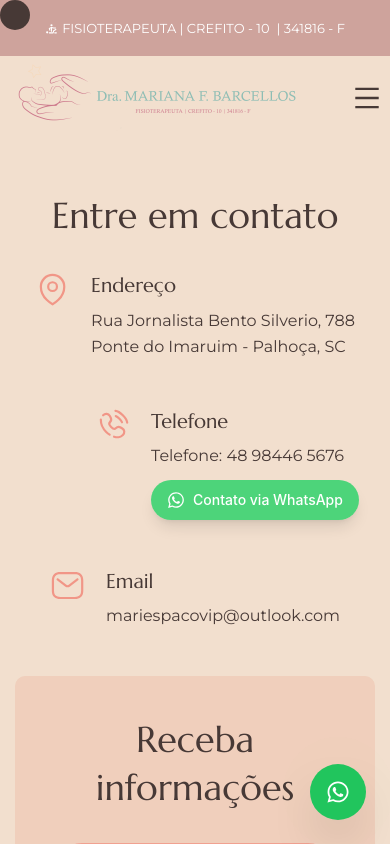
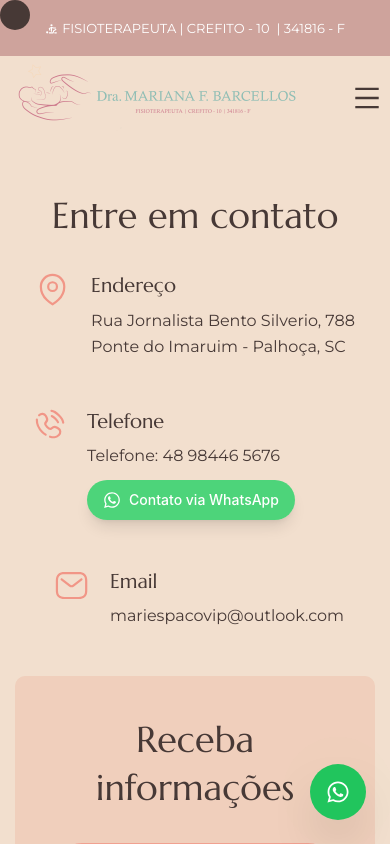
Before and after one commit to juniorpinhodev/mariana_barcellos, a Next.js app: page /contato in a window 390 px wide. Shown: the top 844 px of the page. Built offline with nearby package versions, Linux system fonts and the light colour scheme.

Commit message:
feat: 🎸 Ajusta contatos

```diff
--- a/app/contato/page.jsx
+++ b/app/contato/page.jsx
@@ -59,7 +59,7 @@ const contato = () => {
               {/* fim item endereço */}
 
               {/* item telefone */}
-<div className="relative left-8 md:left-[1.5rem] xl:left-0 pl-14">
+<div className="relative right-8 md:left-[1.5rem] xl:left-0 pl-14">
   {/* icone */}
   <div className="absolute left-0 top-0 w-[36px] h-[36px]">
     <Image src="/assets/contato/phone.svg" fill alt="" />
@@ -91,7 +91,7 @@ const contato = () => {
         {/* fim item telefone */}
 
               {/* item email */}
-              <div className="relative pl-14">
+              <div className="relative left-1 pl-14">
                 {/* icone */}
                 <div className="absolute left-0 top-0 w-[36px] h-[36px]">
                   <Image src="/assets/contato/email.svg" fill alt="" />
```
